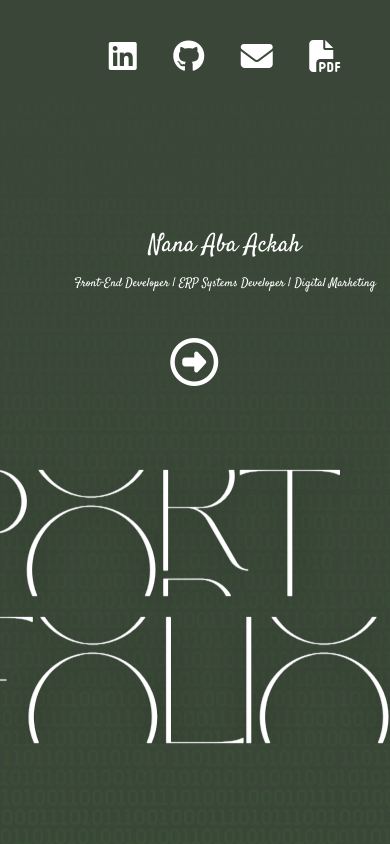
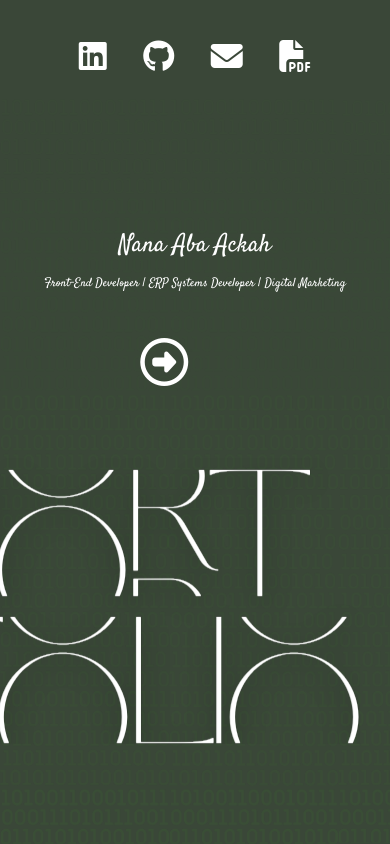
Before and after one commit to nanaabaackah/portfolio.io, a PHP site: page / in a window 390 px wide; the page is wider, and only the part inside the window is pictured. Run offline with PHP 8.4, Linux system fonts and the light colour scheme; some libraries are stand-ins or nearby versions; some web fonts are replaced.

Commit message:
Update master.css

```diff
--- a/styles/master.css
+++ b/styles/master.css
@@ -265,12 +265,12 @@ body{
         background-color: #3a4738;
         background-image:url("https://github.com/nanaabaackah/portfolio.io/blob/main/imgs/0101.png?raw=true");
         background-repeat: repeat;
-        width: 450px;
+        width: auto;
     }
 
 
     body{
-        width: 450px;
+        width: auto;
         min-height: 100vh; /*fill page vertically, but still get bigger*/
         min-width: 100vw; /*fille page horizontally, but still get bigger*/
         display: flex;
@@ -281,9 +281,6 @@ body{
 
     main {
         display: flex;
-        flex-direction: column;
-        margin-bottom: auto;
-        justify-items: left;
     }
 
     em {
```
